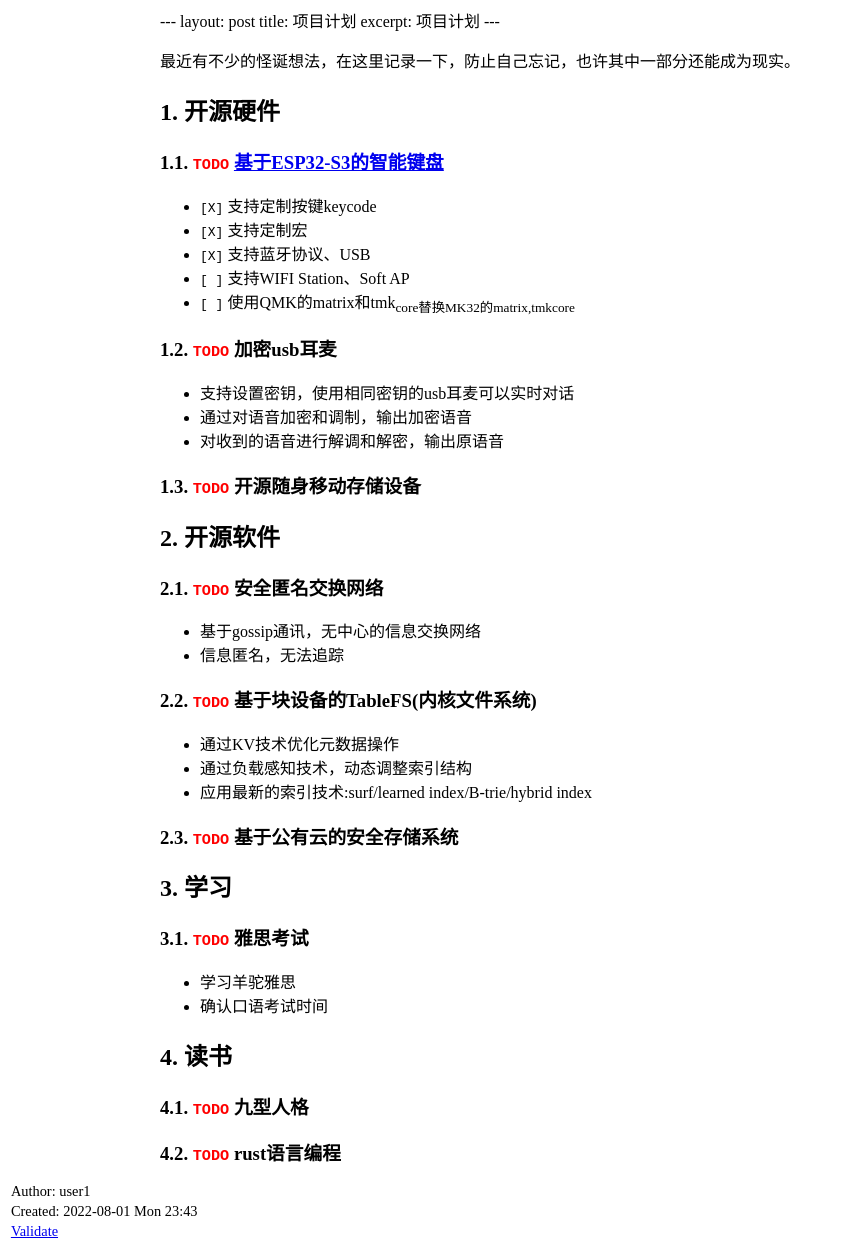
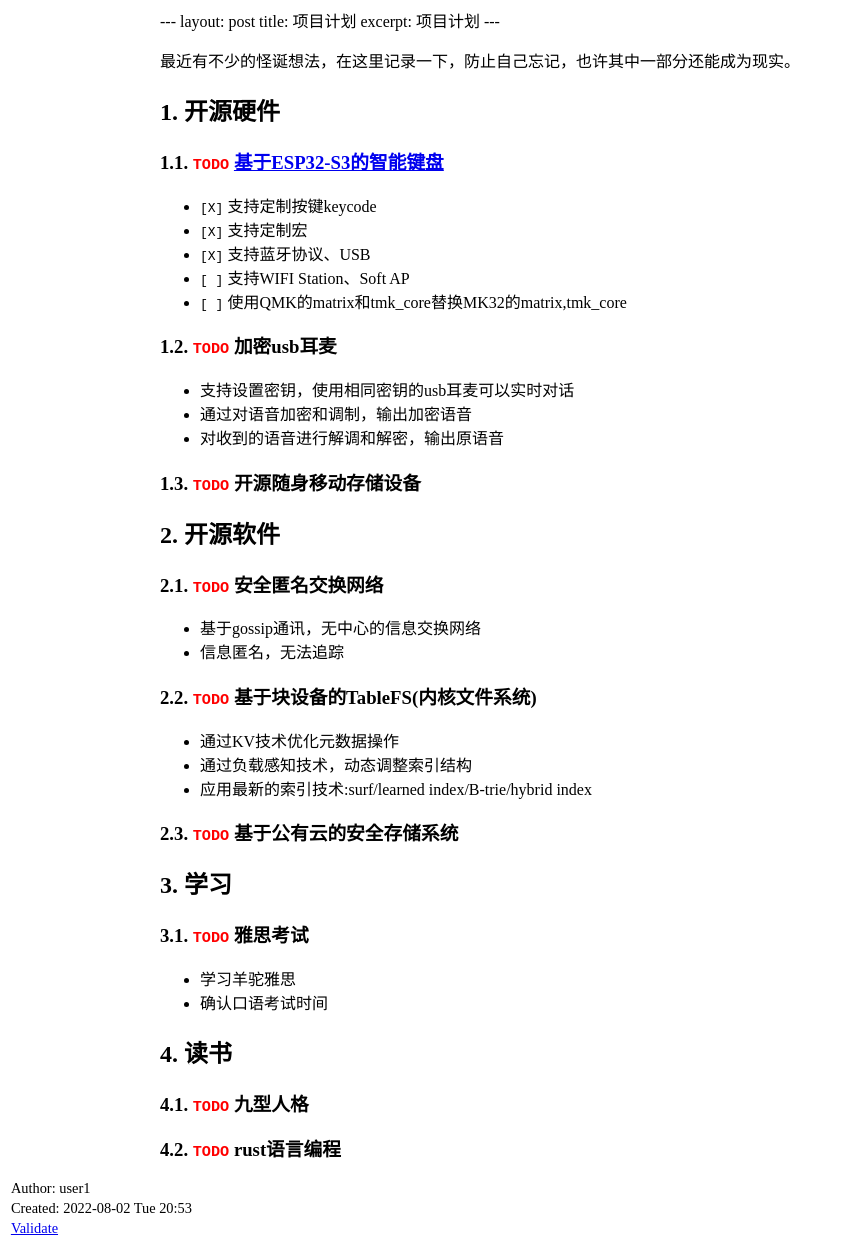
Before and after one commit to paul356/blog.backup, a Jekyll site: the page _posts/2022-06-18-plans.html, which Jekyll copies as it is, in a window 1280 px wide. Shown: the whole page, without its empty margins (0-842 px from the left). Built offline with Jekyll 4.4.1, drawn with Linux system fonts in a browser that asks for light colours.

Commit message:
prevent _ from be treated as underscore

```diff
--- a/_posts/2022-06-18-plans.html
+++ b/_posts/2022-06-18-plans.html
@@ -3,7 +3,7 @@
 "http://www.w3.org/TR/xhtml1/DTD/xhtml1-strict.dtd">
 <html xmlns="http://www.w3.org/1999/xhtml" lang="en" xml:lang="en">
 <head>
-<!-- 2022-08-01 Mon 23:43 -->
+<!-- 2022-08-02 Tue 20:53 -->
 <meta http-equiv="Content-Type" content="text/html;charset=utf-8" />
 <meta name="viewport" content="width=device-width, initial-scale=1" />
 <title>&lrm;</title>
@@ -204,24 +204,24 @@ excerpt: 项目计划
 <p>
 最近有不少的怪诞想法，在这里记录一下，防止自己忘记，也许其中一部分还能成为现实。
 </p>
-<div id="outline-container-org7a3fa4c" class="outline-2">
-<h2 id="org7a3fa4c"><span class="section-number-2">1.</span> 开源硬件</h2>
+<div id="outline-container-org8af073c" class="outline-2">
+<h2 id="org8af073c"><span class="section-number-2">1.</span> 开源硬件</h2>
 <div class="outline-text-2" id="text-1">
 </div>
-<div id="outline-container-org711cc3e" class="outline-3">
-<h3 id="org711cc3e"><span class="section-number-3">1.1.</span> <span class="todo TODO">TODO</span> <a href="https://github.com/paul356/MK32">基于ESP32-S3的智能键盘</a></h3>
+<div id="outline-container-orgc24aa48" class="outline-3">
+<h3 id="orgc24aa48"><span class="section-number-3">1.1.</span> <span class="todo TODO">TODO</span> <a href="https://github.com/paul356/MK32">基于ESP32-S3的智能键盘</a></h3>
 <div class="outline-text-3" id="text-1-1">
 <ul class="org-ul">
 <li class="on"><code>[X]</code> 支持定制按键keycode</li>
 <li class="on"><code>[X]</code> 支持定制宏</li>
 <li class="on"><code>[X]</code> 支持蓝牙协议、USB</li>
 <li class="off"><code>[&#xa0;]</code> 支持WIFI Station、Soft AP</li>
-<li class="off"><code>[&#xa0;]</code> 使用QMK的matrix和tmk<sub>core替换MK32的matrix,tmk</sub><sub>core</sub></li>
+<li class="off"><code>[&#xa0;]</code> 使用QMK的matrix和tmk_core替换MK32的matrix,tmk_core</li>
 </ul>
 </div>
 </div>
-<div id="outline-container-org0990224" class="outline-3">
-<h3 id="org0990224"><span class="section-number-3">1.2.</span> <span class="todo TODO">TODO</span> 加密usb耳麦</h3>
+<div id="outline-container-org9b26453" class="outline-3">
+<h3 id="org9b26453"><span class="section-number-3">1.2.</span> <span class="todo TODO">TODO</span> 加密usb耳麦</h3>
 <div class="outline-text-3" id="text-1-2">
 <ul class="org-ul">
 <li>支持设置密钥，使用相同密钥的usb耳麦可以实时对话</li>
@@ -230,16 +230,16 @@ excerpt: 项目计划
 </ul>
 </div>
 </div>
-<div id="outline-container-orgf37209b" class="outline-3">
-<h3 id="orgf37209b"><span class="section-number-3">1.3.</span> <span class="todo TODO">TODO</span> 开源随身移动存储设备</h3>
+<div id="outline-container-orgede9a12" class="outline-3">
+<h3 id="orgede9a12"><span class="section-number-3">1.3.</span> <span class="todo TODO">TODO</span> 开源随身移动存储设备</h3>
 </div>
 </div>
-<div id="outline-container-org4866bc0" class="outline-2">
-<h2 id="org4866bc0"><span class="section-number-2">2.</span> 开源软件</h2>
+<div id="outline-container-org7c30607" class="outline-2">
+<h2 id="org7c30607"><span class="section-number-2">2.</span> 开源软件</h2>
 <div class="outline-text-2" id="text-2">
 </div>
-<div id="outline-container-orga0f7c2e" class="outline-3">
-<h3 id="orga0f7c2e"><span class="section-number-3">2.1.</span> <span class="todo TODO">TODO</span> 安全匿名交换网络</h3>
+<div id="outline-container-org513d6e2" class="outline-3">
+<h3 id="org513d6e2"><span class="section-number-3">2.1.</span> <span class="todo TODO">TODO</span> 安全匿名交换网络</h3>
 <div class="outline-text-3" id="text-2-1">
 <ul class="org-ul">
 <li>基于gossip通讯，无中心的信息交换网络</li>
@@ -247,8 +247,8 @@ excerpt: 项目计划
 </ul>
 </div>
 </div>
-<div id="outline-container-org1815793" class="outline-3">
-<h3 id="org1815793"><span class="section-number-3">2.2.</span> <span class="todo TODO">TODO</span> 基于块设备的TableFS(内核文件系统)</h3>
+<div id="outline-container-org107da99" class="outline-3">
+<h3 id="org107da99"><span class="section-number-3">2.2.</span> <span class="todo TODO">TODO</span> 基于块设备的TableFS(内核文件系统)</h3>
 <div class="outline-text-3" id="text-2-2">
 <ul class="org-ul">
 <li>通过KV技术优化元数据操作</li>
@@ -257,16 +257,16 @@ excerpt: 项目计划
 </ul>
 </div>
 </div>
-<div id="outline-container-org6422abf" class="outline-3">
-<h3 id="org6422abf"><span class="section-number-3">2.3.</span> <span class="todo TODO">TODO</span> 基于公有云的安全存储系统</h3>
+<div id="outline-container-orgeeeb148" class="outline-3">
+<h3 id="orgeeeb148"><span class="section-number-3">2.3.</span> <span class="todo TODO">TODO</span> 基于公有云的安全存储系统</h3>
 </div>
 </div>
-<div id="outline-container-org6b3cab6" class="outline-2">
-<h2 id="org6b3cab6"><span class="section-number-2">3.</span> 学习</h2>
+<div id="outline-container-orgfcb8acb" class="outline-2">
+<h2 id="orgfcb8acb"><span class="section-number-2">3.</span> 学习</h2>
 <div class="outline-text-2" id="text-3">
 </div>
-<div id="outline-container-org69c424c" class="outline-3">
-<h3 id="org69c424c"><span class="section-number-3">3.1.</span> <span class="todo TODO">TODO</span> 雅思考试</h3>
+<div id="outline-container-org93befec" class="outline-3">
+<h3 id="org93befec"><span class="section-number-3">3.1.</span> <span class="todo TODO">TODO</span> 雅思考试</h3>
 <div class="outline-text-3" id="text-3-1">
 <ul class="org-ul">
 <li>学习羊驼雅思</li>
@@ -275,21 +275,21 @@ excerpt: 项目计划
 </div>
 </div>
 </div>
-<div id="outline-container-org3bcc538" class="outline-2">
-<h2 id="org3bcc538"><span class="section-number-2">4.</span> 读书</h2>
+<div id="outline-container-orgdca95a6" class="outline-2">
+<h2 id="orgdca95a6"><span class="section-number-2">4.</span> 读书</h2>
 <div class="outline-text-2" id="text-4">
 </div>
-<div id="outline-container-orgc96df89" class="outline-3">
-<h3 id="orgc96df89"><span class="section-number-3">4.1.</span> <span class="todo TODO">TODO</span> 九型人格</h3>
+<div id="outline-container-org6b2af2c" class="outline-3">
+<h3 id="org6b2af2c"><span class="section-number-3">4.1.</span> <span class="todo TODO">TODO</span> 九型人格</h3>
 </div>
-<div id="outline-container-orgaa48278" class="outline-3">
-<h3 id="orgaa48278"><span class="section-number-3">4.2.</span> <span class="todo TODO">TODO</span> rust语言编程</h3>
+<div id="outline-container-orga0b56c0" class="outline-3">
+<h3 id="orga0b56c0"><span class="section-number-3">4.2.</span> <span class="todo TODO">TODO</span> rust语言编程</h3>
 </div>
 </div>
 </div>
 <div id="postamble" class="status">
 <p class="author">Author: user1</p>
-<p class="date">Created: 2022-08-01 Mon 23:43</p>
+<p class="date">Created: 2022-08-02 Tue 20:53</p>
 <p class="validation"><a href="https://validator.w3.org/check?uri=referer">Validate</a></p>
 </div>
 </body>
--- a/org/2022-06-18-plans.org
+++ b/org/2022-06-18-plans.org
@@ -1,5 +1,6 @@
 #+STARTUP: showall indent
 #+STARTUP: hidestars
+#+OPTIONS: ^:nil
 #+BEGIN_EXPORT html
 ---
 layout: post
```
